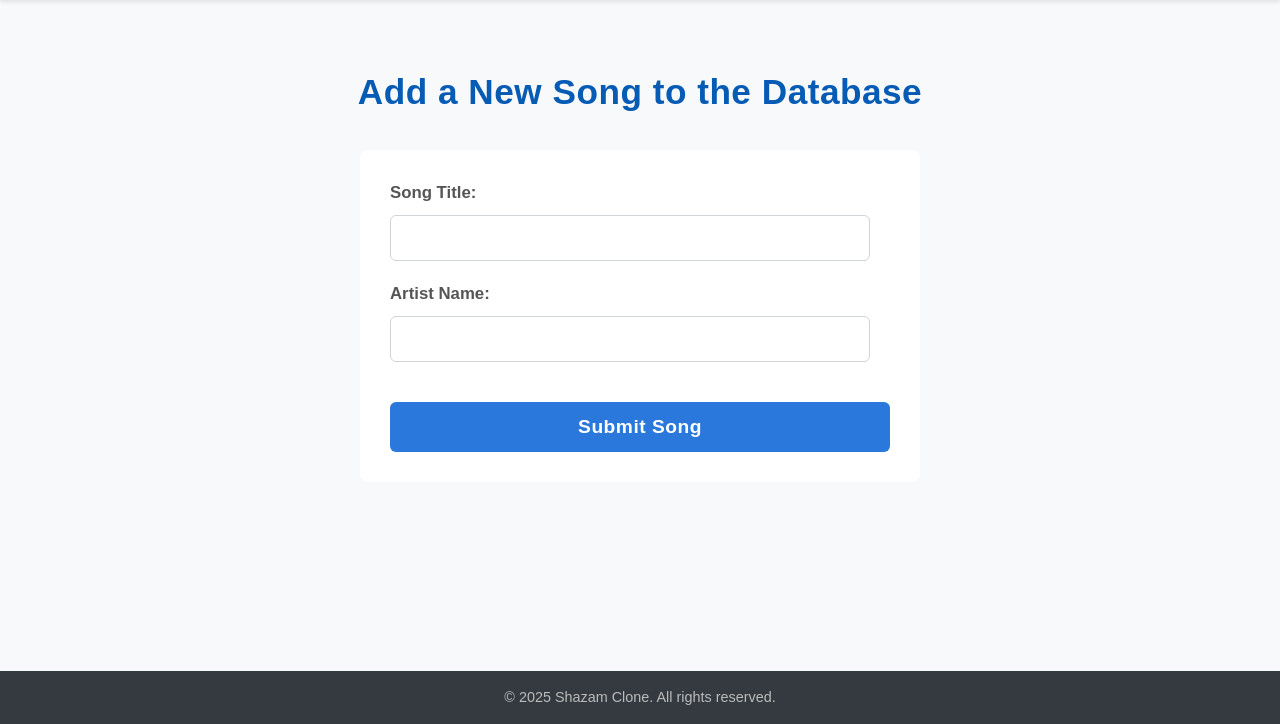
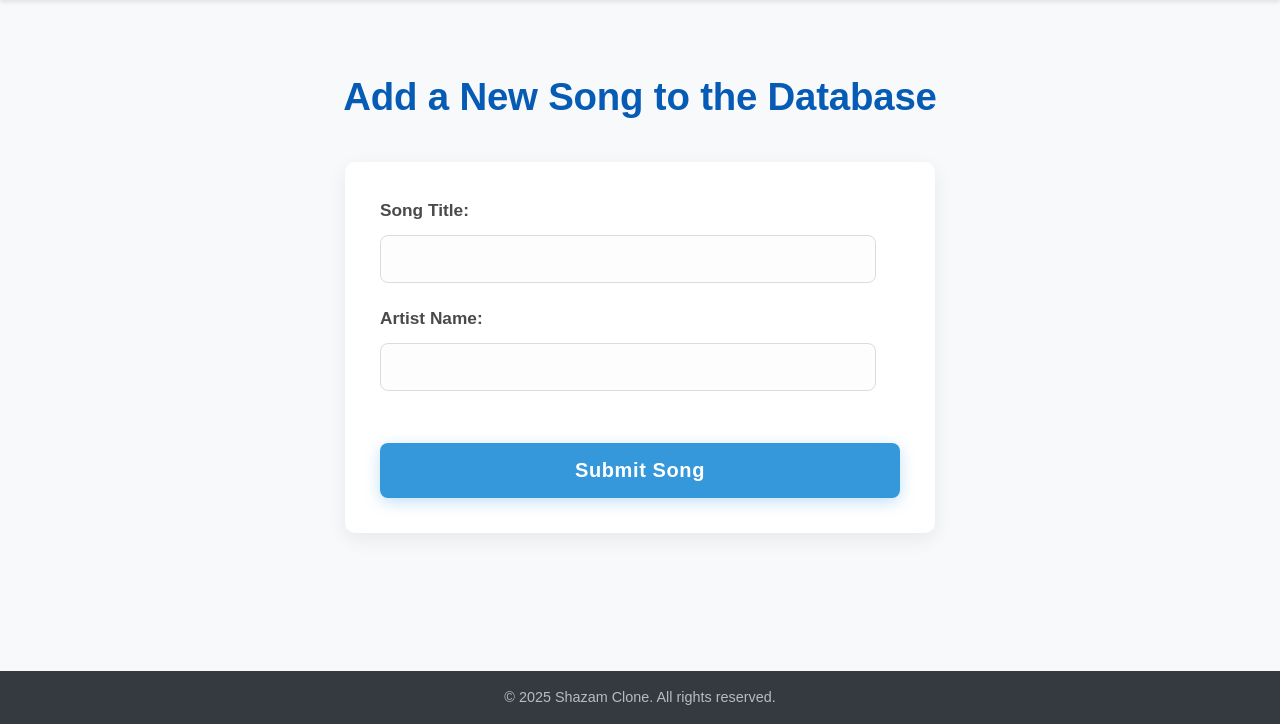
Before and after one commit to nizwant/cloud_computing_project, a Flask app: page /add_song in a window 1280 px wide. Shown: the part 76-800 px from the top of the page. Run offline with Flask 3, Linux system fonts and the light colour scheme.

Commit message:
feat: style form for adding song

```diff
--- a/src/app_engine/static/add_song_style.css
+++ b/src/app_engine/static/add_song_style.css
@@ -1,23 +1,23 @@
 /* Page Title Styling */
 .page-title {
-    font-size: 2.2em;
+    font-size: 2.4em;
     color: #065bb5;
     text-align: center;
-    margin-bottom: 30px;
-    font-weight: 600;
-    letter-spacing: 0.5px;
+    margin-bottom: 35px;
+    font-weight: 700;
+    letter-spacing: -0.2px;
 }
 
 
 /* Form Styling */
 .add-song-form {
     background-color: #ffffff;
-    padding: 30px;
-    border-radius: 8px;
-    box-shadow: none;
+    padding: 35px;
+    border-radius: 10px;
+    box-shadow: 0 6px 20px rgba(0, 0, 0, 0.07);
     display: grid;
-    gap: 20px;
-    max-width: 500px;
+    gap: 22px;
+    max-width: 520px;
     margin: 0 auto;
 }
 
@@ -27,73 +27,76 @@
 
 .form-group label {
     display: block;
-    margin-bottom: 8px;
+    margin-bottom: 10px;
     font-weight: 600;
-    color: #555;
-    font-size: 1.05em;
+    color: #4a4a4a;
+    font-size: 1.08em;
 }
 
 .form-group input[type="text"] {
-    width: calc(100% - 20px);
-    padding: 12px 10px;
-    border: 1px solid #ced4da;
-    border-radius: 6px;
+    width: calc(100% - 24px);
+    padding: 13px 12px;
+    border: 1px solid #dcdcdc;
+    border-radius: 8px;
     box-sizing: border-box;
     font-size: 1.05em;
-    transition: all 0.3s ease;
+    transition: border-color 0.3s ease, box-shadow 0.3s ease;
+    background-color: #fdfdfd;
 }
 
 .form-group input[type="text"]:focus {
-    border-color: #007bff;
+    border-color: #3498db;
     outline: none;
-    box-shadow: 0 0 0 0.2rem rgba(0, 123, 255, 0.25);
-    background-color: #f8faff;
+    box-shadow: 0 0 0 3px rgba(52, 152, 219, 0.2);
+    background-color: #ffffff;
 }
 
 /* Submit Button Styling */
 button[type="submit"] {
     display: block;
     width: 100%;
-    padding: 14px;
-    background-color: #2b78dc;
+    padding: 16px;
+    background-color: #3498db;
     color: #ffffff;
     border: none;
-    border-radius: 6px;
-    font-size: 1.2em;
+    border-radius: 8px;
+    font-size: 1.25em;
     cursor: pointer;
-    transition: background-color 0.3s ease, transform 0.2s ease;
+    transition: background-color 0.3s ease, transform 0.2s ease, box-shadow 0.3s ease;
     font-weight: 700;
-    letter-spacing: 0.5px;
-    margin-top: 20px;
+    letter-spacing: 0.6px;
+    margin-top: 30px;
+    box-shadow: 0 4px 15px rgba(52, 152, 219, 0.3);
 }
 
 button[type="submit"]:hover {
-    background-color: #2b4c9f;
-    transform: translateY(-2px);
-    box-shadow: 0 4px 8px rgba(40, 167, 69, 0.2);
+    background-color: #2980b9;
+    transform: translateY(-4px);
+    box-shadow: 0 10px 25px rgba(52, 152, 219, 0.4);
 }
 
 button[type="submit"]:active {
     transform: translateY(0);
-    /* Press effect */
-    box-shadow: none;
+    box-shadow: 0 2px 8px rgba(52, 152, 219, 0.2);
 }
 
 button[type="submit"]:disabled {
-    background-color: #6c757d;
+    background-color: #a0a0a0;
     cursor: not-allowed;
     transform: none;
     box-shadow: none;
 }
 
-/* Message Area Styling */
+/* Message Area */
 .message-area {
-    margin-top: 25px;
-    padding: 15px;
-    border-radius: 6px;
+    margin-top: 28px;
+    padding: 16px;
+    border-radius: 8px;
+    display: none;
     text-align: center;
     font-weight: 600;
     font-size: 1.05em;
+    box-shadow: 0 2px 10px rgba(0, 0, 0, 0.05);
 }
 
 .message-area.success {
```
